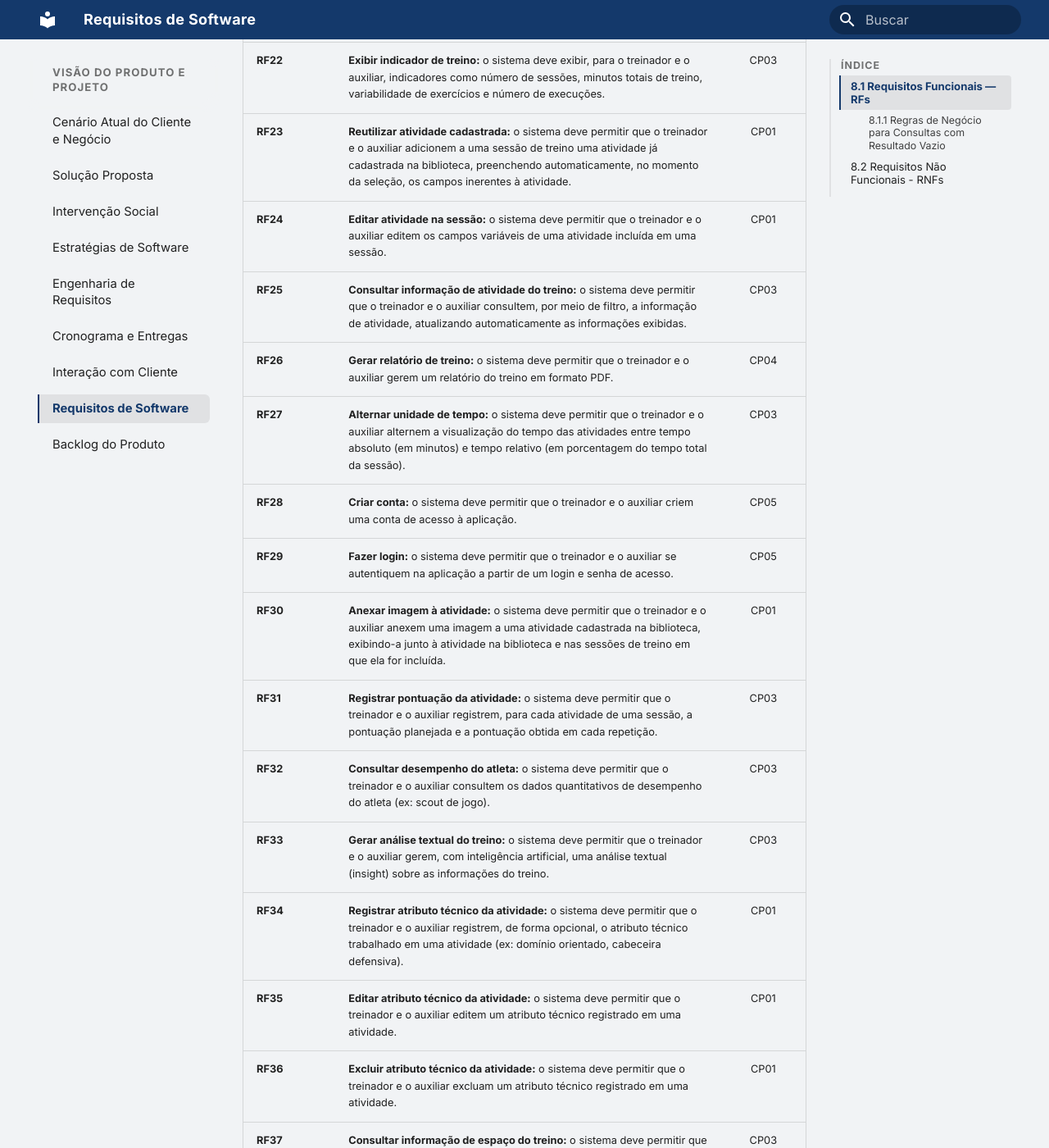
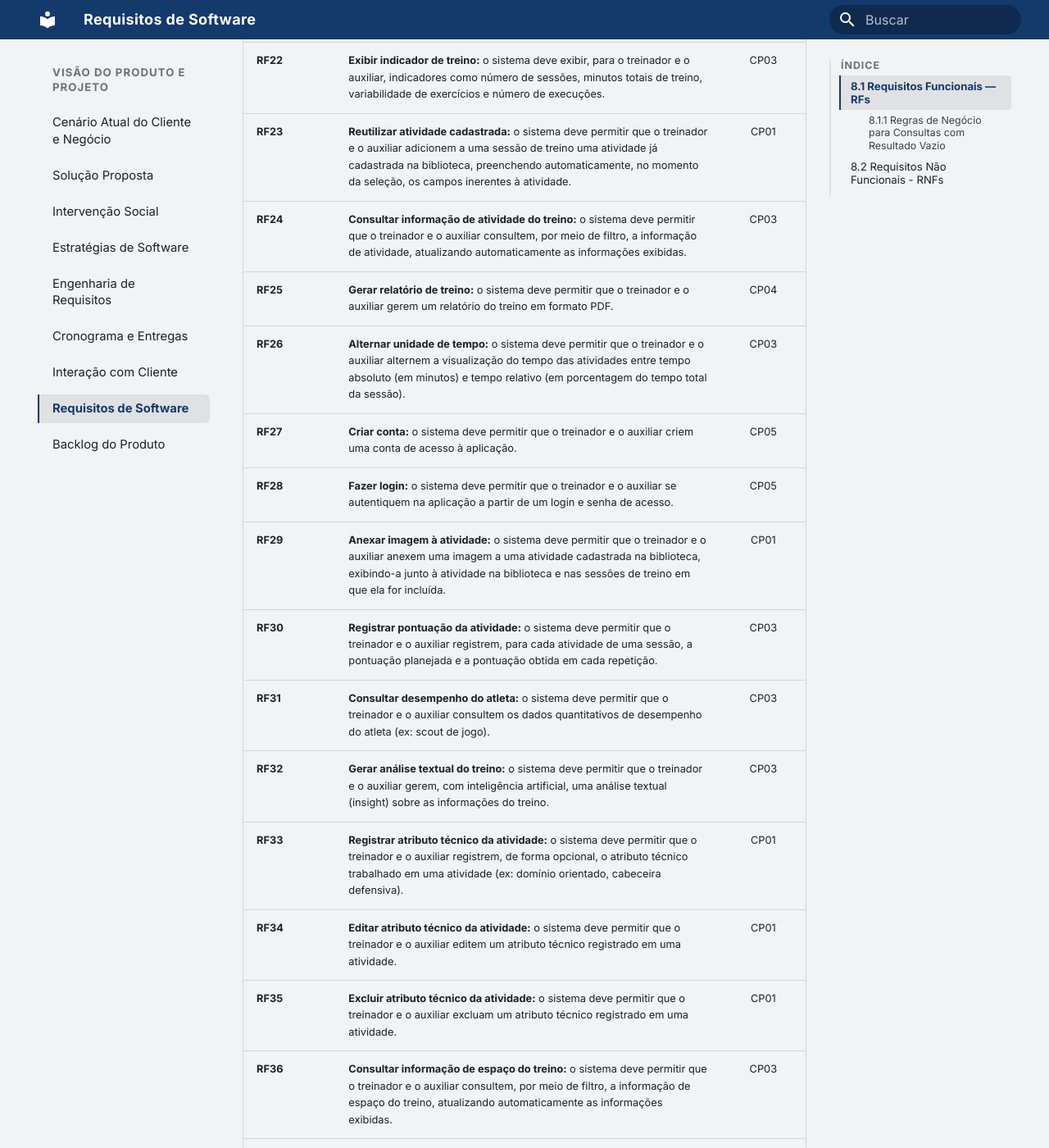
Before and after one commit to mdsreq-fga-unb/REQ-2026.2-T01-FutBoard, an MkDocs documentation site: the page built from docs/visao-produto/Requisitos-de-Software.md, in a window 1280 px wide and 1400 px high, scrolled down 2177 px. Shown: the whole window at 82% size. Built offline with MkDocs 1.6.1 and Material for MkDocs 9.7.7, drawn with Linux system fonts in a browser that asks for light colours; some of the changed text lies outside the part shown.

Commit message:
docs: removendo RF24 e reordenando a lista de RF

```diff
--- a/docs/visao-produto/Requisitos-de-Software.md
+++ b/docs/visao-produto/Requisitos-de-Software.md
@@ -35,26 +35,25 @@ Os requisitos funcionais abaixo descrevem as capacidades que o sistema deve ofer
 | **RF21** | **Excluir atividade na biblioteca:** o sistema deve permitir que o treinador e o auxiliar excluam uma atividade cadastrada na biblioteca de treinos. | CP01 |
 | <a id="rf22"></a>**RF22** | **Exibir indicador de treino:** o sistema deve exibir, para o treinador e o auxiliar, indicadores como número de sessões, minutos totais de treino, variabilidade de exercícios e número de execuções. | CP03 |
 | **RF23** | **Reutilizar atividade cadastrada:** o sistema deve permitir que o treinador e o auxiliar adicionem a uma sessão de treino uma atividade já cadastrada na biblioteca, preenchendo automaticamente, no momento da seleção, os campos inerentes à atividade. | CP01 |
-| **RF24** | **Editar atividade na sessão:** o sistema deve permitir que o treinador e o auxiliar editem os campos variáveis de uma atividade incluída em uma sessão. | CP01 |
-| <a id="rf25"></a>**RF25** | **Consultar informação de atividade do treino:** o sistema deve permitir que o treinador e o auxiliar consultem, por meio de filtro, a informação de atividade, atualizando automaticamente as informações exibidas. | CP03 |
-| <a id="rf26"></a>**RF26** | **Gerar relatório de treino:** o sistema deve permitir que o treinador e o auxiliar gerem um relatório do treino em formato PDF. | CP04 |
-| **RF27** | **Alternar unidade de tempo:** o sistema deve permitir que o treinador e o auxiliar alternem a visualização do tempo das atividades entre tempo absoluto (em minutos) e tempo relativo (em porcentagem do tempo total da sessão). | CP03 |
-| **RF28** | **Criar conta:** o sistema deve permitir que o treinador e o auxiliar criem uma conta de acesso à aplicação. | CP05 |
-| **RF29** | **Fazer login:** o sistema deve permitir que o treinador e o auxiliar se autentiquem na aplicação a partir de um login e senha de acesso. | CP05 |
-| **RF30** | **Anexar imagem à atividade:** o sistema deve permitir que o treinador e o auxiliar anexem uma imagem a uma atividade cadastrada na biblioteca, exibindo-a junto à atividade na biblioteca e nas sessões de treino em que ela for incluída. | CP01 |
-| **RF31** | **Registrar pontuação da atividade:** o sistema deve permitir que o treinador e o auxiliar registrem, para cada atividade de uma sessão, a pontuação planejada e a pontuação obtida em cada repetição. | CP03 |
-| **RF32** | **Consultar desempenho do atleta:** o sistema deve permitir que o treinador e o auxiliar consultem os dados quantitativos de desempenho do atleta (ex: scout de jogo). | CP03 |
-| **RF33** | **Gerar análise textual do treino:** o sistema deve permitir que o treinador e o auxiliar gerem, com inteligência artificial, uma análise textual (insight) sobre as informações do treino. | CP03 |
-| **RF34** | **Registrar atributo técnico da atividade:** o sistema deve permitir que o treinador e o auxiliar registrem, de forma opcional, o atributo técnico trabalhado em uma atividade (ex: domínio orientado, cabeceira defensiva). | CP01 |
-| **RF35** | **Editar atributo técnico da atividade:** o sistema deve permitir que o treinador e o auxiliar editem um atributo técnico registrado em uma atividade. | CP01 |
-| **RF36** | **Excluir atributo técnico da atividade:** o sistema deve permitir que o treinador e o auxiliar excluam um atributo técnico registrado em uma atividade. | CP01 |
-| <a id="rf37"></a>**RF37** | **Consultar informação de espaço do treino:** o sistema deve permitir que o treinador e o auxiliar consultem, por meio de filtro, a informação de espaço do treino, atualizando automaticamente as informações exibidas. | CP03 |
-| <a id="rf38"></a>**RF38** | **Consultar informação de orientação do treino:** o sistema deve permitir que o treinador e o auxiliar consultem, por meio de filtro, a informação de orientação do treino, atualizando automaticamente as informações exibidas. | CP03 |
-| <a id="rf39"></a>**RF39** | **Consultar informação de momento do jogo do treino:** o sistema deve permitir que o treinador e o auxiliar consultem, por meio de filtro, a informação de momento do jogo do treino, atualizando automaticamente as informações exibidas. | CP03 |
-| <a id="rf40"></a>**RF40** | **Consultar informação de fase do jogo do treino:** o sistema deve permitir que o treinador e o auxiliar consultem, por meio de filtro, a informação de fase do jogo do treino, atualizando automaticamente as informações exibidas. | CP03 |
-| <a id="rf41"></a>**RF41** | **Consultar informação de comportamento do treino:** o sistema deve permitir que o treinador e o auxiliar consultem, por meio de filtro, a informação de comportamento do treino, atualizando automaticamente as informações exibidas. | CP03 |
-| <a id="rf42"></a>**RF42** | **Consultar informação de atributo técnico do treino:** o sistema deve permitir que o treinador e o auxiliar consultem, por meio de filtro, a informação de atributo técnico, atualizando automaticamente as informações exibidas. | CP03 |
-| <a id="rf43"></a>**RF43** | **Consultar análise comparativa por periodização:** o sistema deve permitir que o treinador e o auxiliar consultem, por meio de filtro, a análise comparativa por periodização (mesociclo, microciclo e mês), atualizando automaticamente as informações exibidas. | CP03 |
+| <a id="rf25"></a>**RF24** | **Consultar informação de atividade do treino:** o sistema deve permitir que o treinador e o auxiliar consultem, por meio de filtro, a informação de atividade, atualizando automaticamente as informações exibidas. | CP03 |
+| <a id="rf26"></a>**RF25** | **Gerar relatório de treino:** o sistema deve permitir que o treinador e o auxiliar gerem um relatório do treino em formato PDF. | CP04 |
+| **RF26** | **Alternar unidade de tempo:** o sistema deve permitir que o treinador e o auxiliar alternem a visualização do tempo das atividades entre tempo absoluto (em minutos) e tempo relativo (em porcentagem do tempo total da sessão). | CP03 |
+| **RF27** | **Criar conta:** o sistema deve permitir que o treinador e o auxiliar criem uma conta de acesso à aplicação. | CP05 |
+| **RF28** | **Fazer login:** o sistema deve permitir que o treinador e o auxiliar se autentiquem na aplicação a partir de um login e senha de acesso. | CP05 |
+| **RF29** | **Anexar imagem à atividade:** o sistema deve permitir que o treinador e o auxiliar anexem uma imagem a uma atividade cadastrada na biblioteca, exibindo-a junto à atividade na biblioteca e nas sessões de treino em que ela for incluída. | CP01 |
+| **RF30** | **Registrar pontuação da atividade:** o sistema deve permitir que o treinador e o auxiliar registrem, para cada atividade de uma sessão, a pontuação planejada e a pontuação obtida em cada repetição. | CP03 |
+| **RF31** | **Consultar desempenho do atleta:** o sistema deve permitir que o treinador e o auxiliar consultem os dados quantitativos de desempenho do atleta (ex: scout de jogo). | CP03 |
+| **RF32** | **Gerar análise textual do treino:** o sistema deve permitir que o treinador e o auxiliar gerem, com inteligência artificial, uma análise textual (insight) sobre as informações do treino. | CP03 |
+| **RF33** | **Registrar atributo técnico da atividade:** o sistema deve permitir que o treinador e o auxiliar registrem, de forma opcional, o atributo técnico trabalhado em uma atividade (ex: domínio orientado, cabeceira defensiva). | CP01 |
+| **RF34** | **Editar atributo técnico da atividade:** o sistema deve permitir que o treinador e o auxiliar editem um atributo técnico registrado em uma atividade. | CP01 |
+| **RF35** | **Excluir atributo técnico da atividade:** o sistema deve permitir que o treinador e o auxiliar excluam um atributo técnico registrado em uma atividade. | CP01 |
+| <a id="rf37"></a>**RF36** | **Consultar informação de espaço do treino:** o sistema deve permitir que o treinador e o auxiliar consultem, por meio de filtro, a informação de espaço do treino, atualizando automaticamente as informações exibidas. | CP03 |
+| <a id="rf38"></a>**RF37** | **Consultar informação de orientação do treino:** o sistema deve permitir que o treinador e o auxiliar consultem, por meio de filtro, a informação de orientação do treino, atualizando automaticamente as informações exibidas. | CP03 |
+| <a id="rf39"></a>**RF38** | **Consultar informação de momento do jogo do treino:** o sistema deve permitir que o treinador e o auxiliar consultem, por meio de filtro, a informação de momento do jogo do treino, atualizando automaticamente as informações exibidas. | CP03 |
+| <a id="rf40"></a>**RF39** | **Consultar informação de fase do jogo do treino:** o sistema deve permitir que o treinador e o auxiliar consultem, por meio de filtro, a informação de fase do jogo do treino, atualizando automaticamente as informações exibidas. | CP03 |
+| <a id="rf41"></a>**RF40** | **Consultar informação de comportamento do treino:** o sistema deve permitir que o treinador e o auxiliar consultem, por meio de filtro, a informação de comportamento do treino, atualizando automaticamente as informações exibidas. | CP03 |
+| <a id="rf42"></a>**RF41** | **Consultar informação de atributo técnico do treino:** o sistema deve permitir que o treinador e o auxiliar consultem, por meio de filtro, a informação de atributo técnico, atualizando automaticamente as informações exibidas. | CP03 |
+| <a id="rf43"></a>**RF42** | **Consultar análise comparativa por periodização:** o sistema deve permitir que o treinador e o auxiliar consultem, por meio de filtro, a análise comparativa por periodização (mesociclo, microciclo e mês), atualizando automaticamente as informações exibidas. | CP03 |
 
 ### 8.1.1 Regras de Negócio para Consultas com Resultado Vazio
 
```
